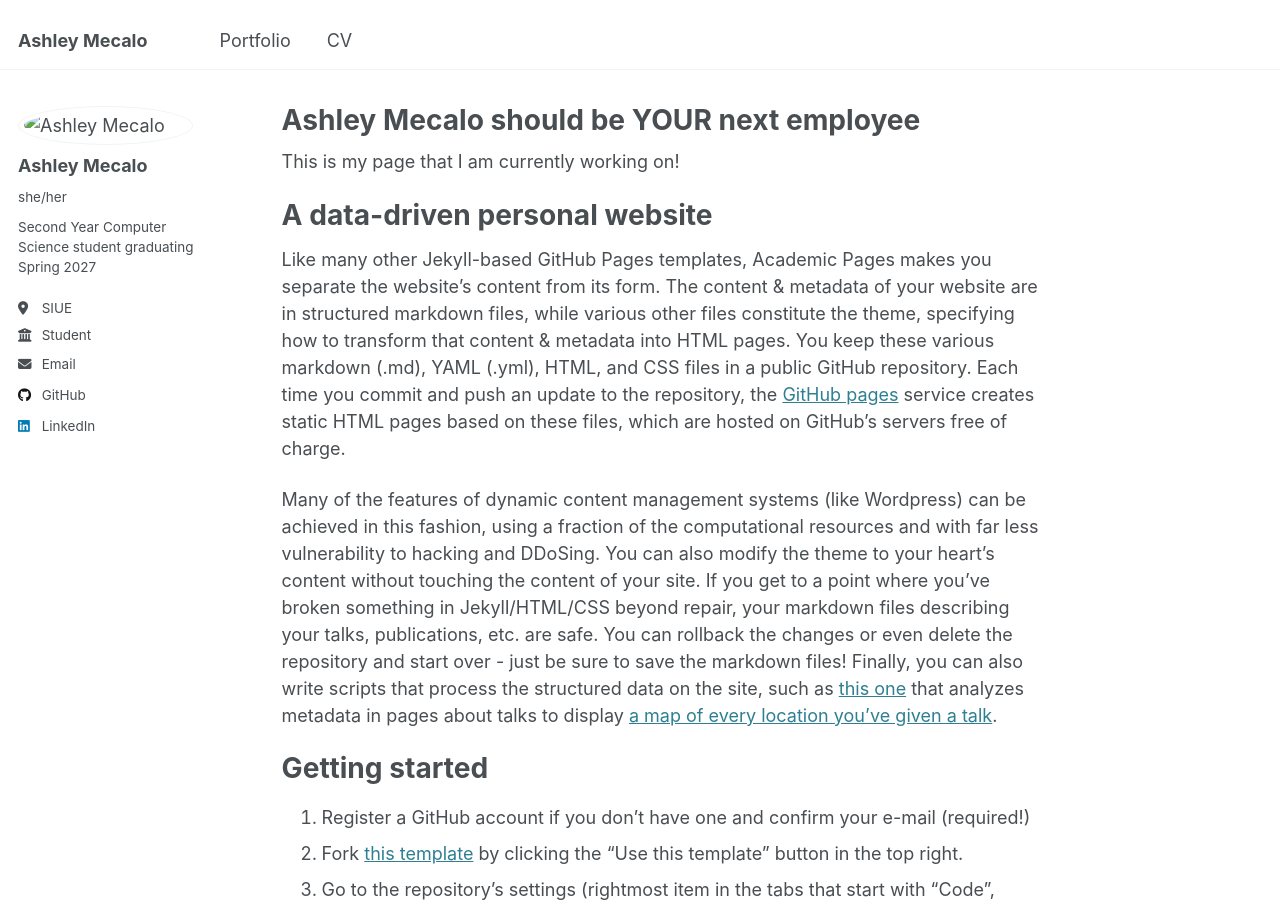
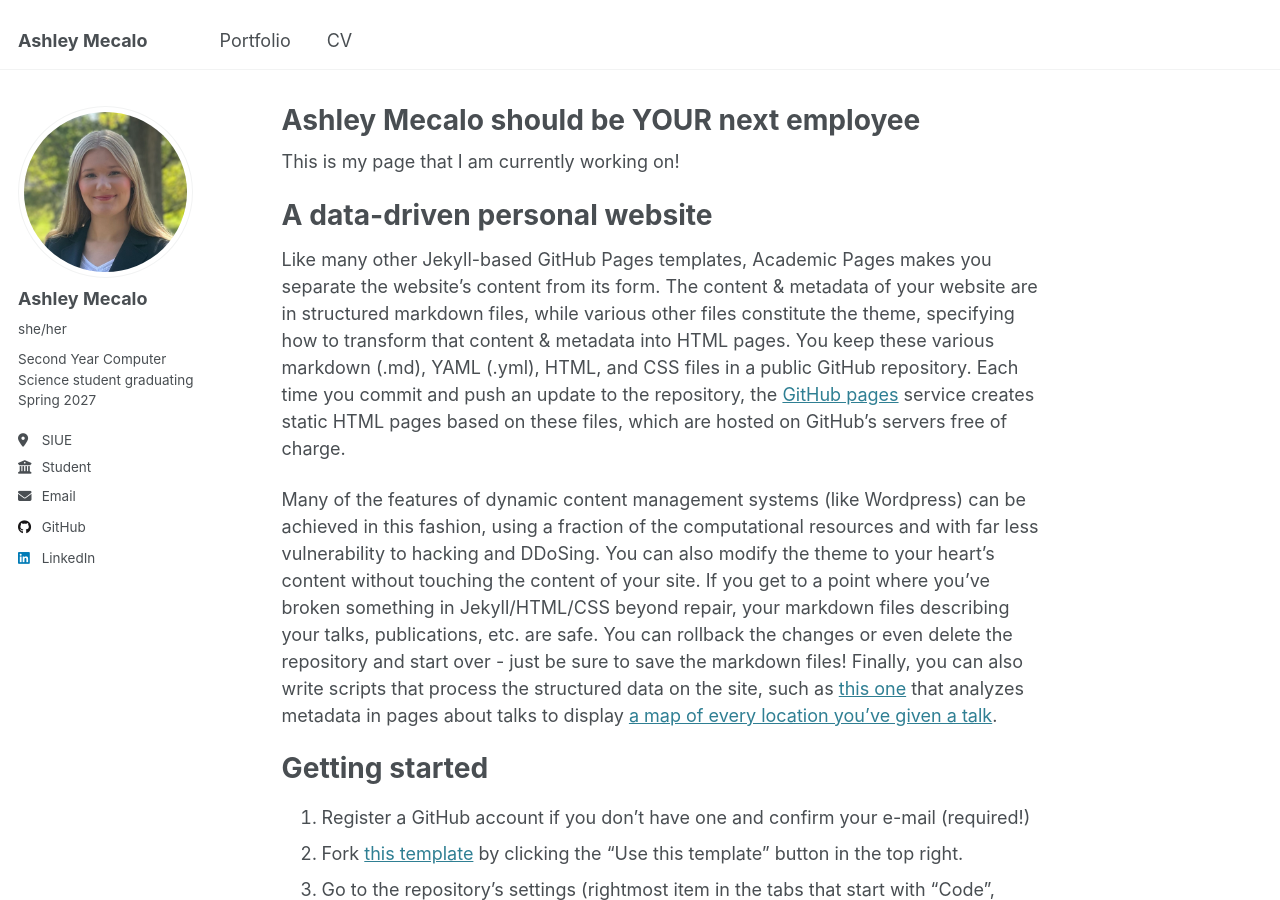
Before and after one commit to mecalash/mecalash.github.io, a Jekyll site: the page built from _pages/about.md, in a window 1280 px wide and 900 px high. Built offline with Jekyll 4.4.1, drawn with Linux system fonts in a browser that asks for light colours.

Commit message:
Final push for profile picture

```diff
--- a/_config.yml
+++ b/_config.yml
@@ -22,7 +22,7 @@ repository               : "mecalash/mecalash.github.io.git"
 #               Additional customization can be done by editing /_includes/author-profile.html
 author:
   # Biographic information
-  avatar           : "/images/Headshot.PNG"
+  avatar           : "Headshot.PNG"
   name             : "Ashley Mecalo"
   pronouns         : "she/her"
   bio              : "Second Year Computer Science student graduating Spring 2027"
```
